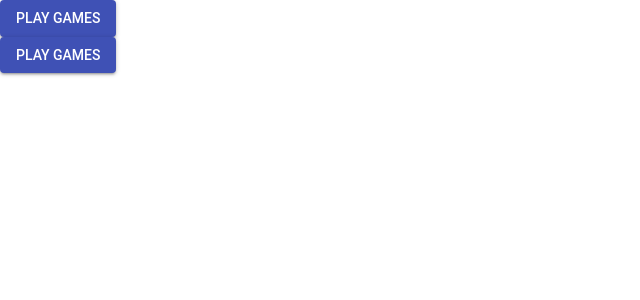
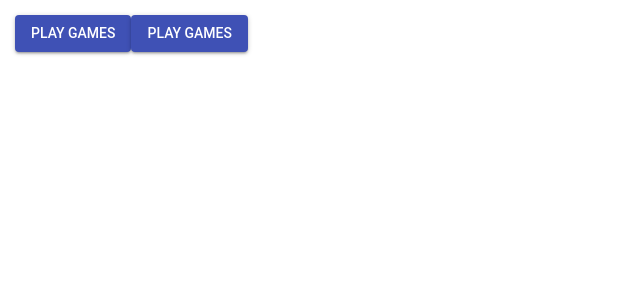
Before and after one commit to at-peter/etxwebapp, a React (Create React App) app: page / in a window 1280 px wide. Shown: the top 300 px of the page, without its empty margins (0-640 px from the left). Built offline with nearby package versions, Linux system fonts and the light colour scheme.

Commit message:
make shit happen

```diff
--- a/src/App.js
+++ b/src/App.js
@@ -7,7 +7,7 @@ function App() {
     <Mybutton>
 
     </Mybutton>
-    <br></br>
+
     <Mybutton>
     </Mybutton>
     </div>
--- a/src/index.css
+++ b/src/index.css
@@ -1,6 +1,6 @@
 body {
-  margin: 0;
-  padding: 0;
+  margin: 5px;
+  padding: 10px;
   font-family: -apple-system, BlinkMacSystemFont, "Segoe UI", "Roboto", "Oxygen",
     "Ubuntu", "Cantarell", "Fira Sans", "Droid Sans", "Helvetica Neue",
     sans-serif;
```
